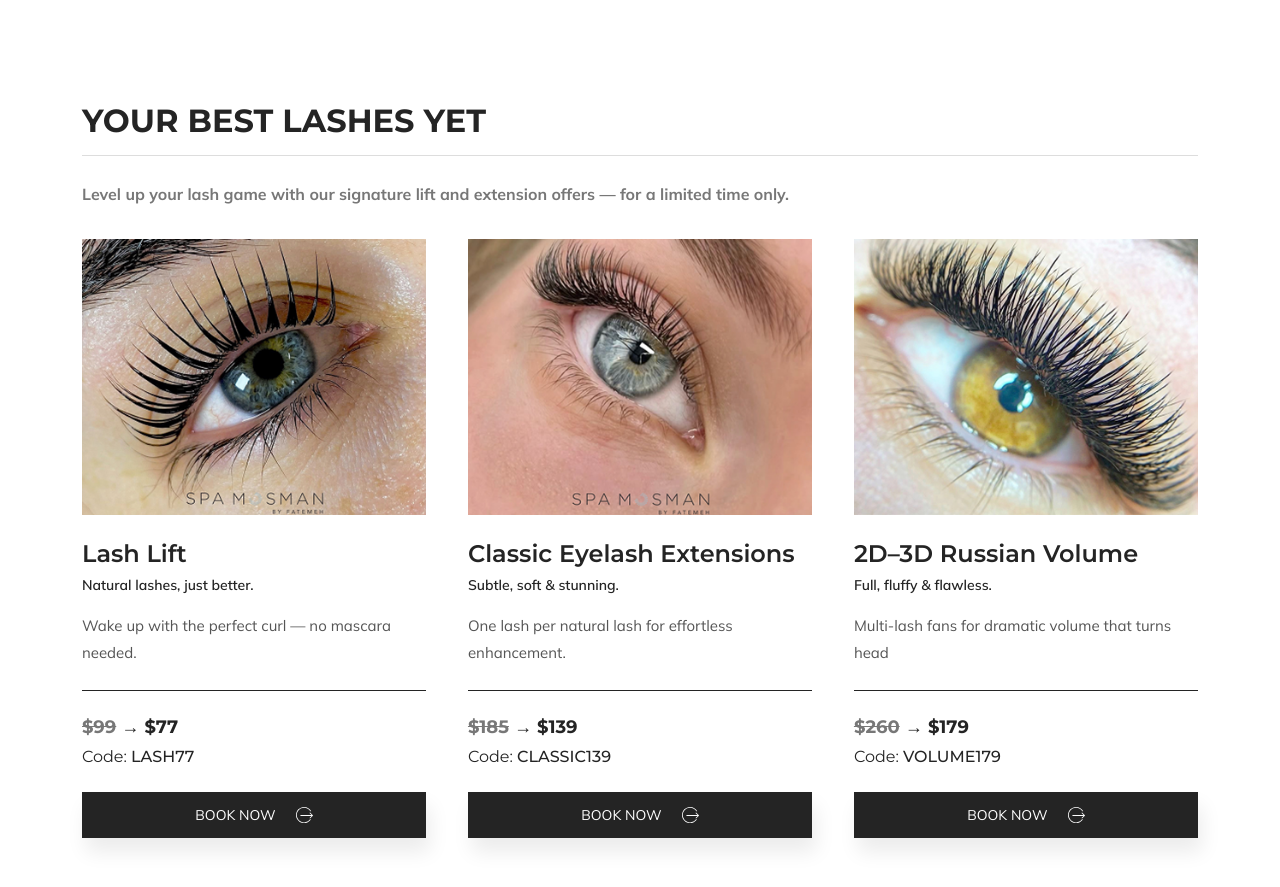
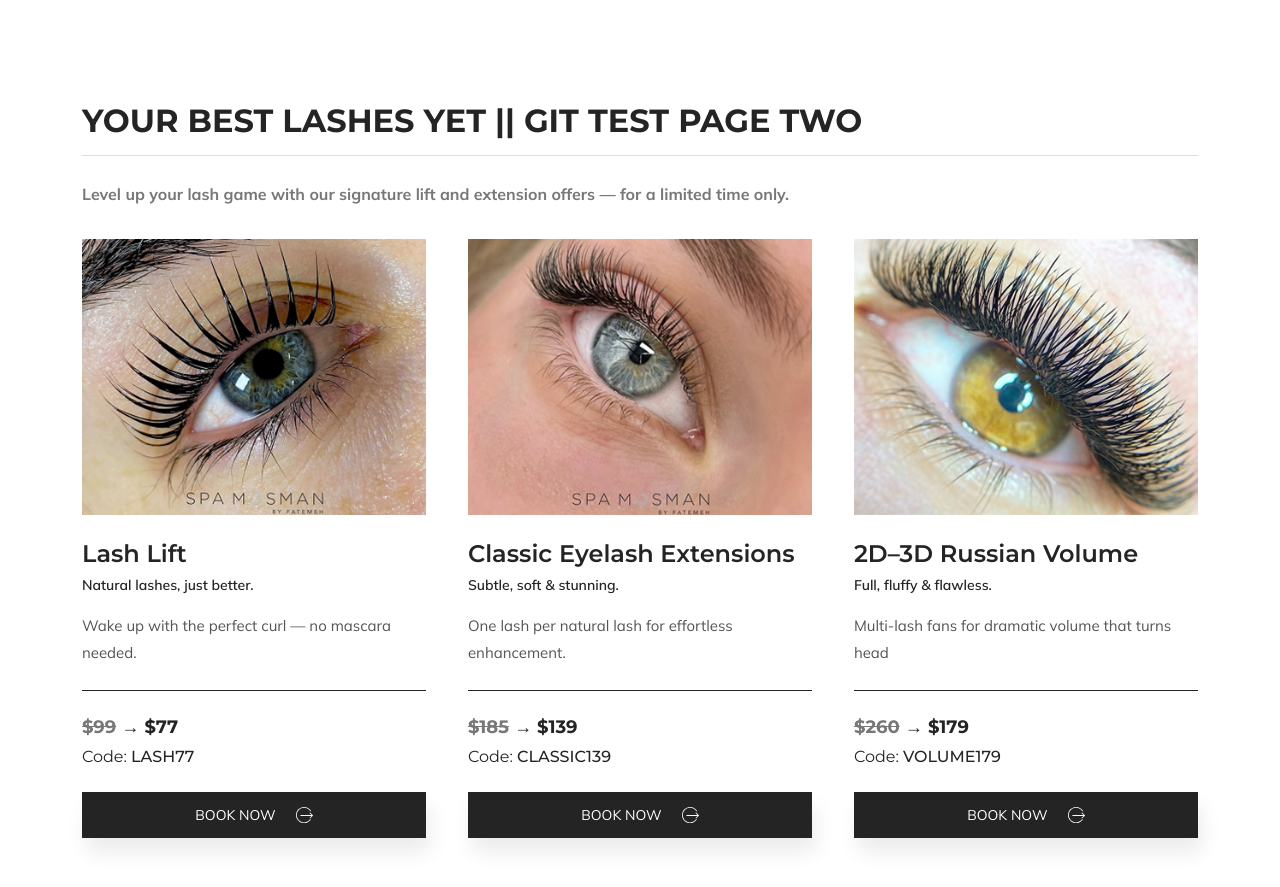
Before and after one commit to sandeepsinghinext/my-first-git, a plain HTML site: page lashesdeal.html in a window 1280 px wide. Shown: the part 1074-1961 px from the top of the page. Drawn offline with nearby package versions, Linux system fonts and the light colour scheme.

Commit message:
Update lashesdeal.html

```diff
--- a/lashesdeal.html
+++ b/lashesdeal.html
@@ -205,7 +205,7 @@
         <div class="container">
             <div class="row">
                 <div class="col-12">
-                    <h2 class="sectionHeading">Your Best Lashes Yet</h2>
+                    <h2 class="sectionHeading">Your Best Lashes Yet  || Git Test page two</h2>
                     <p class="sectionDescription">Level up your lash game with our signature lift and extension offers —
                         for a limited time only.
                     </p>
```
